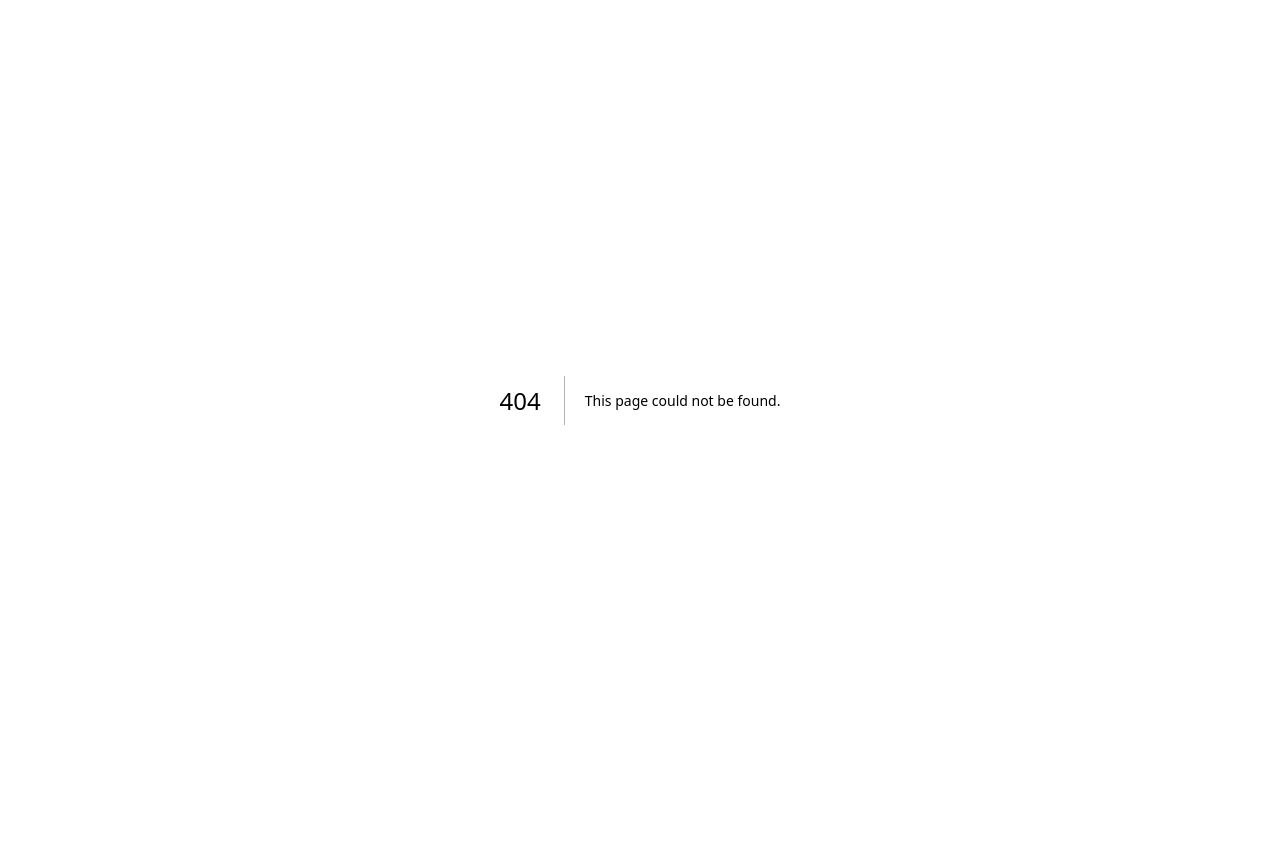
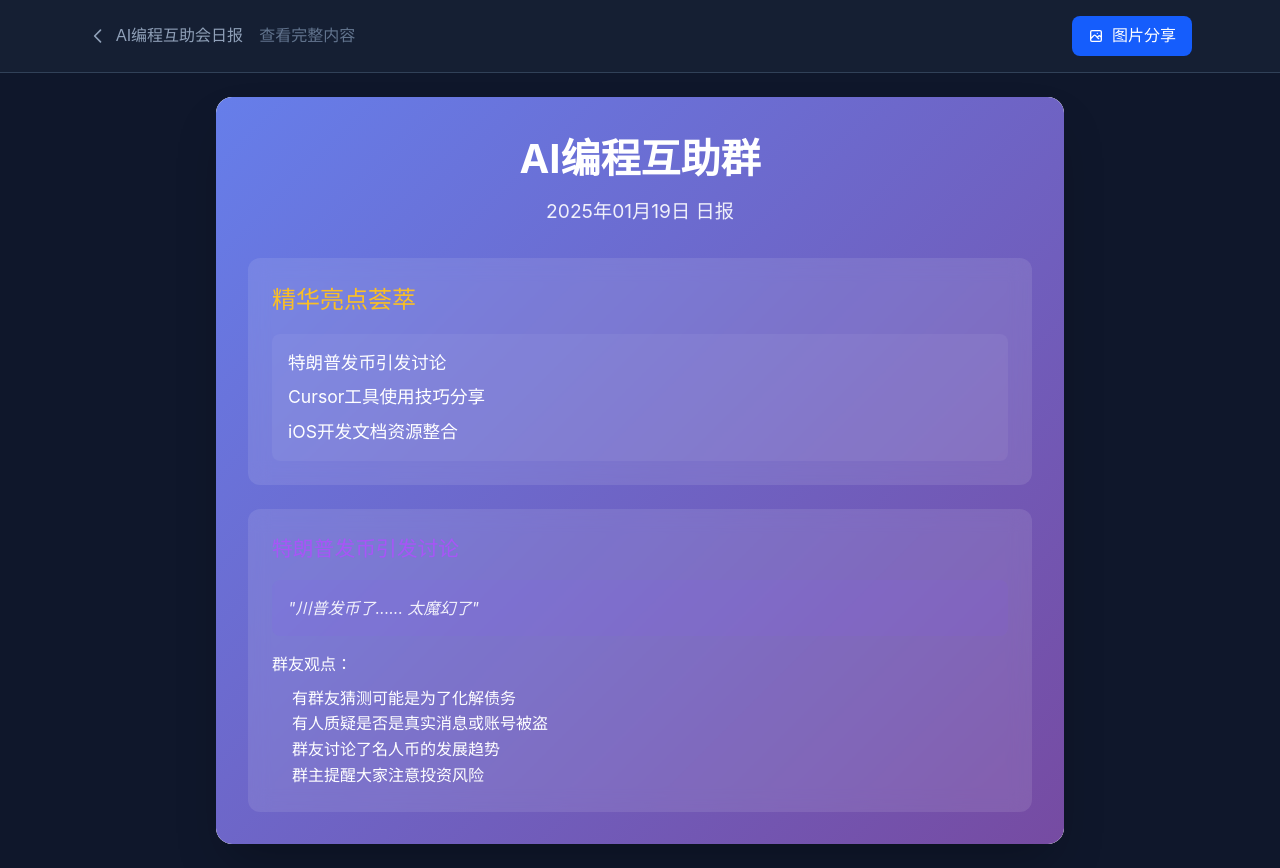
Before and after one commit to ZMKC808/ai-report-website, a Next.js app: page /report/1 in a window 1280 px wide. Before the commit this address had no page. Before the commit the page ends 800 px from the top, so only its background shows below. Built offline with nearby package versions, Linux system fonts and the light colour scheme.

Commit message:
完整UI升级：实现搜索筛选、日报卡片展示、分页功能和详情页面

```diff
--- /dev/null
+++ b/src/app/report/[id]/page.tsx
@@ -0,0 +1,103 @@
+"use client";
+import { useParams } from "next/navigation";
+import Link from "next/link";
+import { useState } from "react";
+
+export default function ReportDetail() {
+  const params = useParams();
+  const reportId = params.id as string;
+  const [showShareMenu, setShowShareMenu] = useState(false);
+
+  // 模拟HTML内容
+  const htmlContent = `
+    <div style="background: linear-gradient(135deg, #667eea 0%, #764ba2 100%); color: white; padding: 32px; border-radius: 16px; font-family: -apple-system, BlinkMacSystemFont, 'Segoe UI', Roboto, sans-serif;">
+      <div style="text-align: center; margin-bottom: 32px;">
+        <h1 style="font-size: 2.5rem; margin: 0; font-weight: 700;">AI编程互助群</h1>
+        <p style="font-size: 1.2rem; margin: 8px 0 0 0; opacity: 0.9;">2025年01月19日 日报</p>
+      </div>
+
+      <div style="background: rgba(255,255,255,0.1); border-radius: 12px; padding: 24px; margin-bottom: 24px; backdrop-filter: blur(10px);">
+        <h2 style="font-size: 1.5rem; margin: 0 0 16px 0; color: #fbbf24;">精华亮点荟萃</h2>
+        <div style="background: rgba(255,255,255,0.05); padding: 16px; border-radius: 8px;">
+          <p style="margin: 0; font-size: 1.1rem;"> 特朗普发币引发讨论</p>
+          <p style="margin: 8px 0 0 0; font-size: 1.1rem;"> Cursor工具使用技巧分享</p>
+          <p style="margin: 8px 0 0 0; font-size: 1.1rem;"> iOS开发文档资源整合</p>
+        </div>
+      </div>
+
+      <div style="background: rgba(255,255,255,0.1); border-radius: 12px; padding: 24px; backdrop-filter: blur(10px);">
+        <h3 style="color: #a855f7; font-size: 1.3rem; margin: 0 0 16px 0;">特朗普发币引发讨论</h3>
+        <div style="background: rgba(139, 92, 246, 0.1); padding: 16px; border-radius: 8px; margin-bottom: 16px;">
+          <p style="margin: 0; font-style: italic; opacity: 0.9;">"川普发币了...... 太魔幻了"</p>
+        </div>
+        <div style="margin: 0; line-height: 1.6;">
+          <p>群友观点：</p>
+          <ul style="margin: 8px 0 0 0; padding-left: 20px;">
+            <li>有群友猜测可能是为了化解债务</li>
+            <li>有人质疑是否是真实消息或账号被盗</li>
+            <li>群友讨论了名人币的发展趋势</li>
+            <li>群主提醒大家注意投资风险</li>
+          </ul>
+        </div>
+      </div>
+    </div>
+  `;
+
+  const handleImageShare = () => {
+    alert('图片分享功能正在开发中...');
+  };
+
+  return (
+    <div className="min-h-screen bg-slate-900">
+      <div className="bg-slate-800/50 backdrop-blur-sm sticky top-0 z-40 border-b border-slate-700">
+        <div className="max-w-6xl mx-auto px-6 py-4 flex justify-between items-center">
+          <div className="flex items-center gap-4">
+            <Link
+              href="/"
+              className="text-slate-400 hover:text-white transition-colors flex items-center gap-2"
+            >
+              <svg className="w-5 h-5" fill="none" stroke="currentColor" viewBox="0 0 24 24">
+                <path strokeLinecap="round" strokeLinejoin="round" strokeWidth={2} d="M15 19l-7-7 7-7" />
+              </svg>
+              AI编程互助会日报
+            </Link>
+            <div className="text-slate-500">查看完整内容</div>
+          </div>
+
+          <div className="relative">
+            <button
+              onClick={() => setShowShareMenu(!showShareMenu)}
+              className="bg-blue-600 hover:bg-blue-500 text-white px-4 py-2 rounded-lg flex items-center gap-2 transition-colors"
+            >
+              <svg className="w-4 h-4" fill="none" stroke="currentColor" viewBox="0 0 24 24">
+                <path strokeLinecap="round" strokeLinejoin="round" strokeWidth={2} d="M4 16l4.586-4.586a2 2 0 012.828 0L16 16m-2-2l1.586-1.586a2 2 0 012.828 0L20 14m-6-6h.01M6 20h12a2 2 0 002-2V6a2 2 0 00-2-2H6a2 2 0 00-2 2v12a2 2 0 002 2z" />
+              </svg>
+              图片分享
+            </button>
+
+            {showShareMenu && (
+              <div className="absolute right-0 top-full mt-2 bg-slate-800 border border-slate-600 rounded-lg shadow-xl min-w-48 py-2">
+                <button
+                  onClick={handleImageShare}
+                  className="w-full px-4 py-2 text-left text-white hover:bg-slate-700 transition-colors flex items-center gap-3"
+                >
+                  <svg className="w-4 h-4" fill="none" stroke="currentColor" viewBox="0 0 24 24">
+                    <path strokeLinecap="round" strokeLinejoin="round" strokeWidth={2} d="M12 10v6m0 0l-3-3m3 3l3-3m2 8H7a2 2 0 01-2-2V5a2 2 0 012-2h5.586a1 1 0 01.707.293l5.414 5.414a1 1 0 01.293.707V19a2 2 0 01-2 2z" />
+                  </svg>
+                  下载图片
+                </button>
+              </div>
+            )}
+          </div>
+        </div>
+      </div>
+
+      <div className="max-w-4xl mx-auto p-6">
+        <div
+          className="bg-white rounded-2xl shadow-2xl overflow-hidden"
+          dangerouslySetInnerHTML={{ __html: htmlContent }}
+        />
+      </div>
+    </div>
+  );
+}
```
